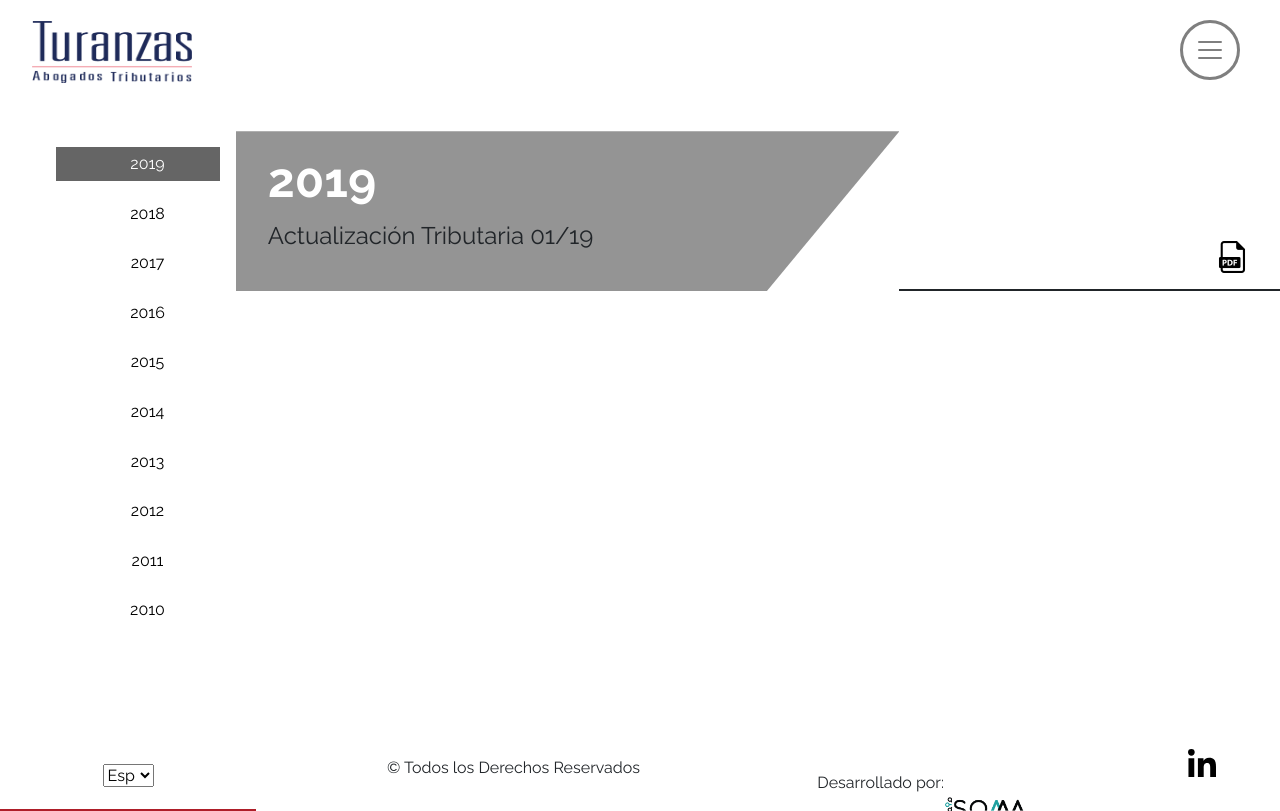
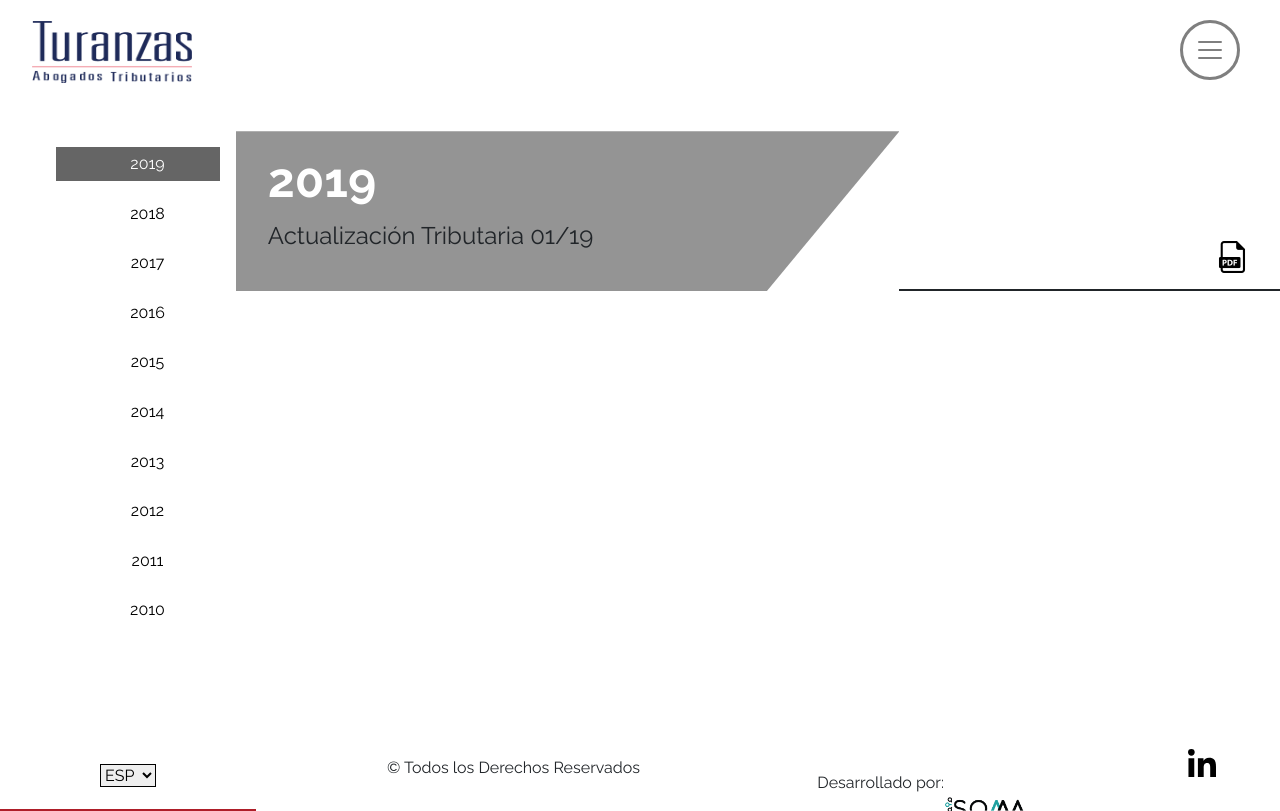
Before and after one commit to oss05/tba-dev, a React (Create React App) app: page /publicaciones/2019 in a window 1280 px wide. Built offline with nearby package versions, Linux system fonts and the light colour scheme.

Commit message:
minor fix

```diff
--- a/package.json
+++ b/package.json
@@ -8,6 +8,7 @@
     "@fortawesome/free-solid-svg-icons": "^5.8.2",
     "@fortawesome/react-fontawesome": "^0.1.4",
     "bootstrap": "^4.3.1",
+    "gh-pages": "^2.0.1",
     "i": "^0.3.6",
     "npm": "^6.9.0",
     "react": "^16.8.6",
--- a/src/components/Footer.js
+++ b/src/components/Footer.js
@@ -8,9 +8,9 @@ const Footer = (props) => {
 
         <div className="footerContainer">
             <section className="langContainer">
-                <select onChange={props.handelChangeIdioma}>
-                    <option value="Esp">Esp</option>
-                    <option value="Eng">Eng</option>
+                <select onChange={props.handelChangeIdioma} style={{border:"solid 1px"}}>
+                    <option value="Esp">ESP</option>
+                    <option value="Eng">ENG</option>
                 </select>
             </section>
             <div className="infoGroup">
--- a/src/lang/Eng.json
+++ b/src/lang/Eng.json
@@ -23,7 +23,7 @@
                     "cinco": "• Asesoramos auditorías en materia de comercio exterior y reglas de origen por parte de autoridades nacionales y extranjeras, así como en la interposición de medios de defensa administrativos (incluyendo PAMAs), juicios de nulidad y de amparo, contra resoluciones en materia de comercio exterior."
                 },
                 "asesoriafis":{
-                    "nombre": "TAX COUNSELING FOR INDIVIDUALS",
+                    "nombre": "Tax Counseling For Individuals",
                     "uno":"• An individual is subject to trigger tax consequences due to everyday business transactions, as well as if derived from more sophisticated ones.",
                     "dos":"• We advise business transactions regarding transfer/acquisition of goods, titles or stocks, including securities investments and other financial activities.",
                     "tres":"• We define the tax treatment in Mexico as consequence of income/business transactions/investments obtained or carried out abroad.",
```
Also changed, not shown: 1 other file (tests, documents, lock files or other folders).
